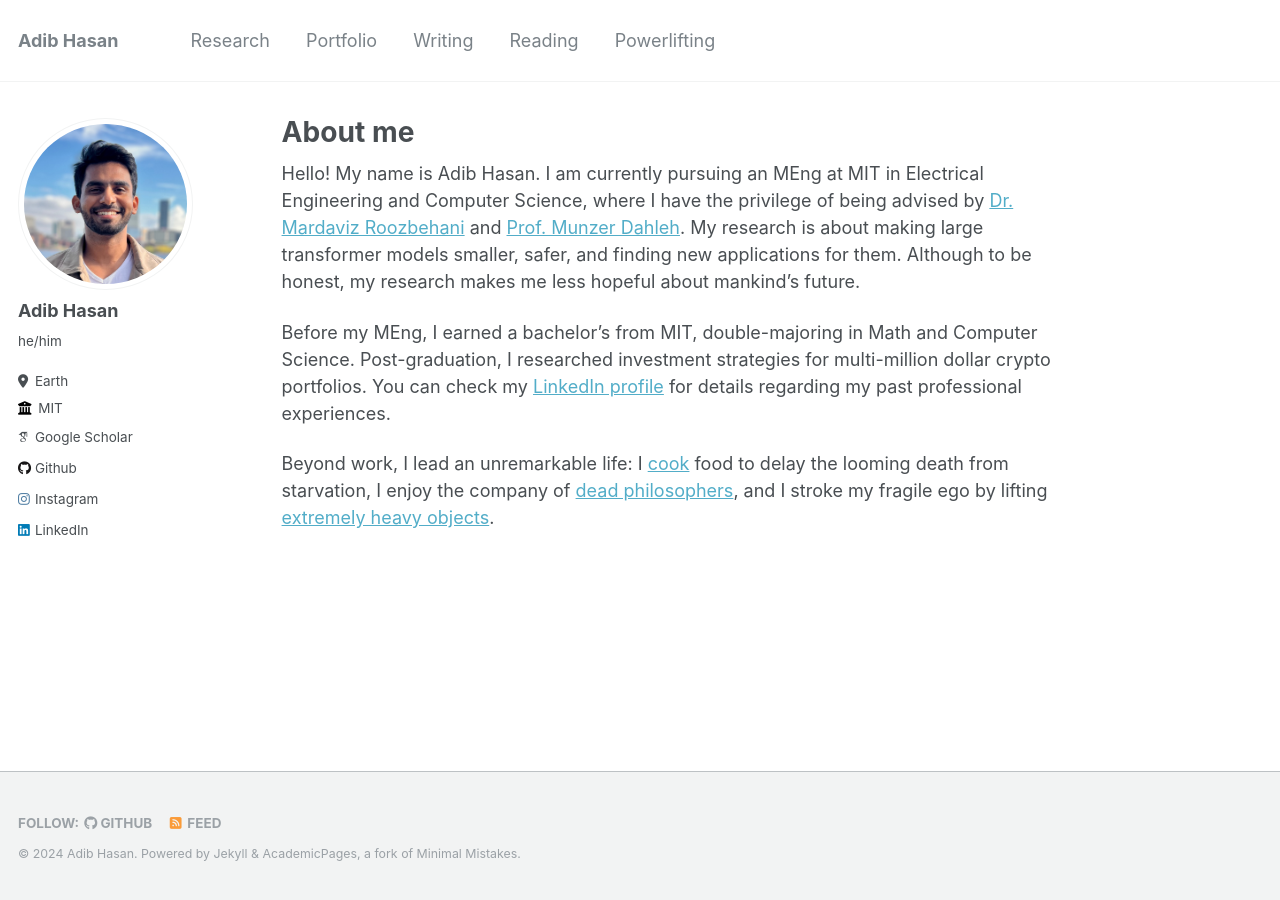
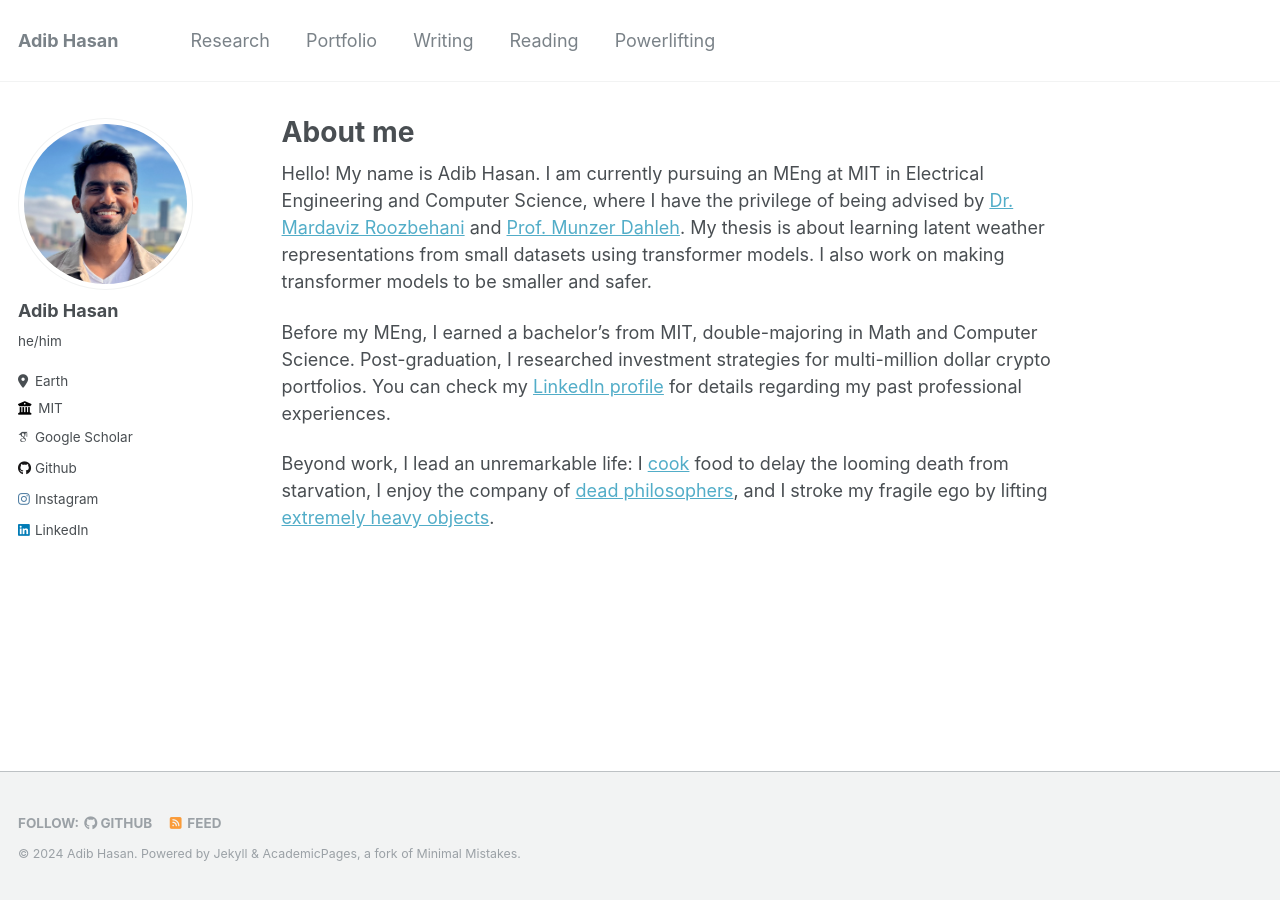
Before and after one commit to Neehan/neehan.github.io, a Jekyll site: the page built from _pages/about.md, in a window 1280 px wide. Built offline with Jekyll 4.4.1, drawn with Linux system fonts in a browser that asks for light colours; some web fonts are replaced.

Commit message:
Update about.md

```diff
--- a/_pages/about.md
+++ b/_pages/about.md
@@ -7,7 +7,7 @@ redirect_from:
   - /about.html
 ---
 
-Hello! My name is Adib Hasan. I am currently pursuing an MEng at MIT in Electrical Engineering and Computer Science, where I have the privilege of being advised by [Dr. Mardaviz Roozbehani](https://idss.mit.edu/staff/mardavij-roozbehani/) and [Prof. Munzer Dahleh](https://idss.mit.edu/staff/munther-dahleh/). My research is about making large transformer models smaller, safer, and finding new applications for them. Although to be honest, my research makes me less hopeful about mankind's future.
+Hello! My name is Adib Hasan. I am currently pursuing an MEng at MIT in Electrical Engineering and Computer Science, where I have the privilege of being advised by [Dr. Mardaviz Roozbehani](https://idss.mit.edu/staff/mardavij-roozbehani/) and [Prof. Munzer Dahleh](https://idss.mit.edu/staff/munther-dahleh/). My thesis is about learning latent weather representations from small datasets using transformer models. I also work on making transformer models to be smaller and safer.
 
 Before my MEng, I earned a bachelor's from MIT, double-majoring in Math and Computer Science. Post-graduation, I researched investment strategies for multi-million dollar crypto portfolios. You can check my [LinkedIn profile](https://linkedin.com/in/adib-hasan) for details regarding my past professional experiences.
 
```
